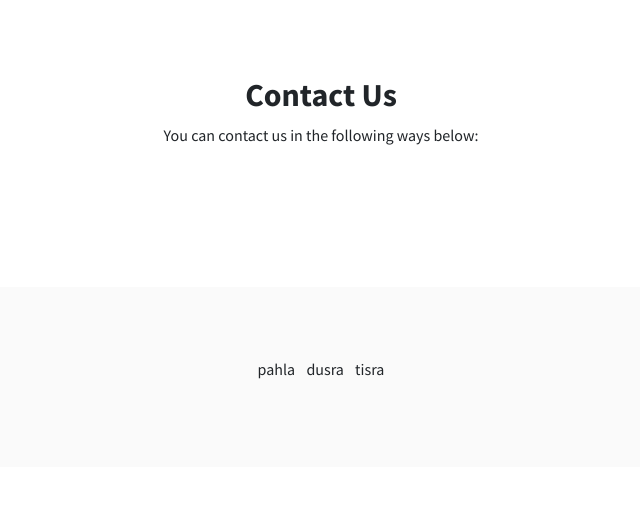
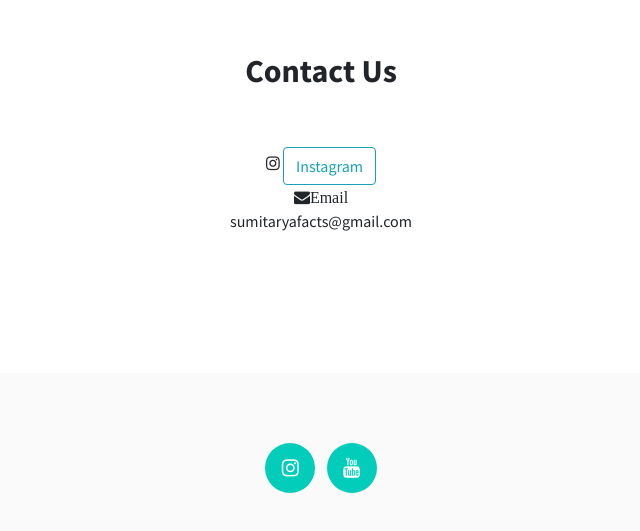
Before and after one commit to TomClancy-py/sumit_site, a plain HTML site: page index.html in a window 1280 px wide. Shown: the part 2442-2973 px from the top of the page, without its empty margins (319-959 px from the left). Before the commit the page ends 2909 px from the top, so only its background shows below. Drawn offline with Linux system fonts and the light colour scheme.

Commit message:
more progress

```diff
--- a/index.html
+++ b/index.html
@@ -110,7 +110,7 @@
             </div>
             <div class="service-content">
               <h3>Blogs</h3>
-              <p></p>
+              <p>we also make blogs.</p>
             </div>
           </div>
         </div>
@@ -138,7 +138,7 @@
             <div class="item">
               <div class="shadow-effect">
                 <img class="img-circle" src="images/john-doe.jpg" alt="">
-                <p>likh lo khud ka description aur photo bhi bhej dena kounwa wal lagaye</p>
+                <p>He is Sumit Arya, the owner of the YouTube channel SA Facts.</p>
               </div>
               <div class="testimonial-name">Sumit Arya</div>
             </div>
@@ -146,27 +146,36 @@
           </div>
         </div>
       </div>
-    </div>
   </section>
   <!-- END OF TESTIMONIALS -->
   <section id="Contact" class="content-section">
     <div class="container">
       <div class="block-heading">
         <h2>Contact Us</h2>
-        <p>You can contact us in the following ways below:</p>
+		<!--http://instagram.com/its_sumit_roy_official?utm_source=qr -->
+		<!-- sumitaryafacts@gmail.com -->
+		<br />
+		<br />
+		<i class="fa fa-instagram" aria-hidden="true"></i>
+		<a href="https://instagram.com/sumit_arya_official?utm_medium=copy_link" class="btn btn-outline-info">Instagram</a>
+		<br>
+		<i class="fa fa-envelope" aria-hidden="true">Email</i>
+		<p>sumitaryafacts@gmail.com</p>
       </div>
-
     </div>
   </section>
   <footer class="footer text-center">
     <div class="container">
       <ul class="list-inline">
-        <li class="list-inline-item">pahla
+        <li class="list-inline-item">
+        	<a class="social-link rounded-circle text-white" href="https://instagram.com/sumit_arya_official?utm_medium=copy_link">
+              <i class="fa fa-instagram" aria-hidden="true"></i>
+            </a>
         </li>
-        <li class="list-inline-item">dusra
-
-        </li>
-        <li class="list-inline-item">tisra
+        <li class="list-inline-item">
+        	<a class="social-link rounded-circle text-white" href="https://youtube.com/channel/UCB7LfZRyevTeSiEKKK2P8cA">
+              <i class="fa fa-youtube" aria-hidden="true"></i>
+            </a>
 
         </li>
       </ul>
```
Also changed, not shown: 2 other files.
